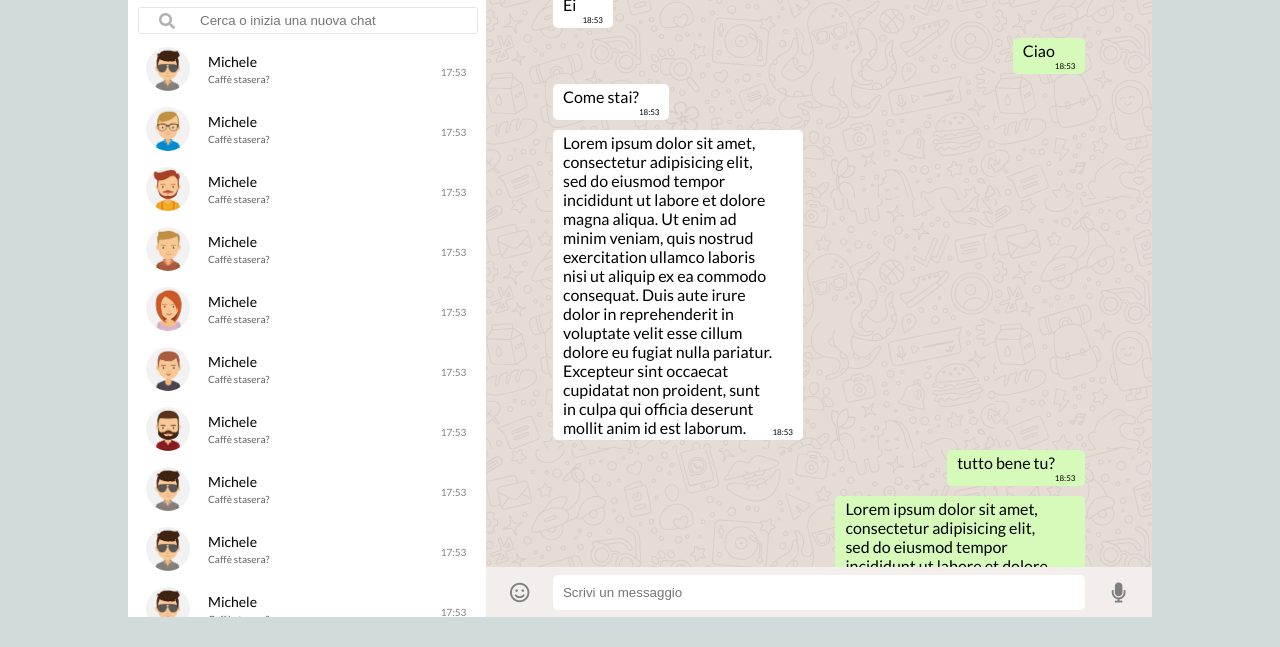
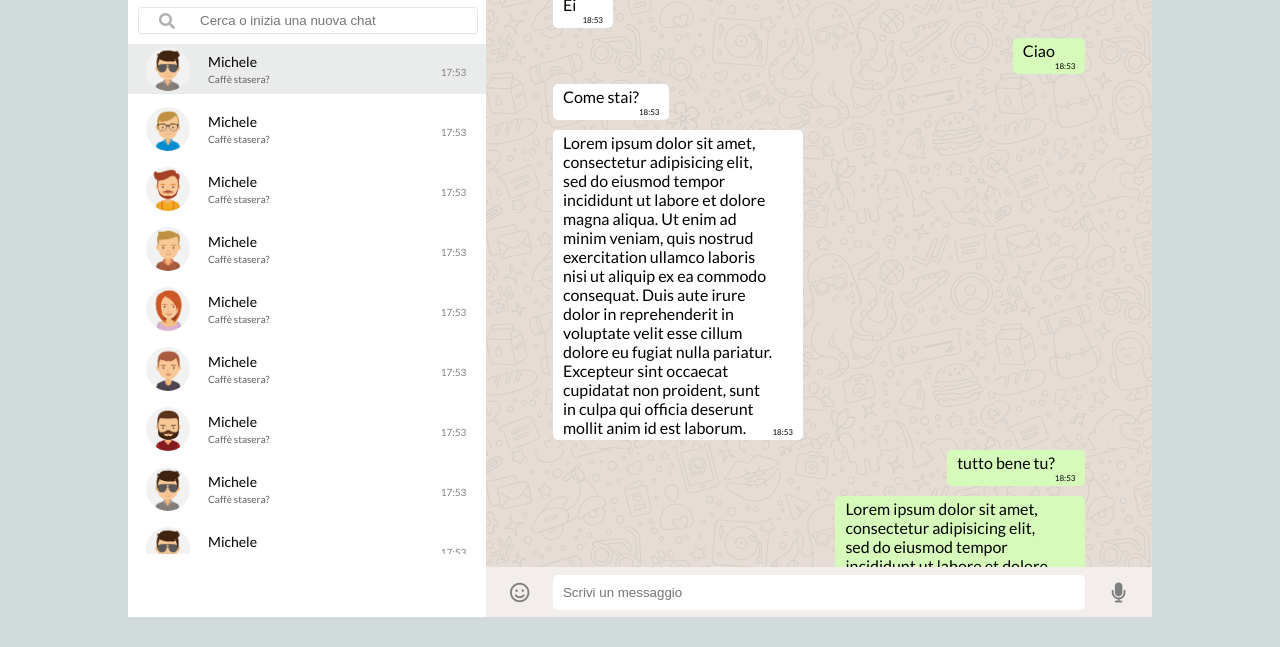
Before and after one commit to MarcoMadeddu/js-html-css-boolzap, a plain HTML site: page index.html in a window 1280 px wide. Shown: the part 153-800 px from the top of the page. Drawn offline with Linux system fonts and the light colour scheme.

Commit message:
fix and add comments

```diff
--- a/assets/main.css
+++ b/assets/main.css
@@ -24,6 +24,10 @@ body{
   color: #7f7f7f;
 }
 
+.active{
+  background-color: #eaebeb;
+}
+
 .app{
   height: 90vh;
   width: 80%;
@@ -36,7 +40,6 @@ body{
 .left-chat{
   height: 90vh;
   flex-basis: 35%;
-  overflow-y: scroll;
 }
 
 
@@ -133,6 +136,11 @@ body{
 
 /* C H A T S  S E C T I O N */
 
+.chat-container{
+  height: 510px;
+  overflow-y: scroll;
+}
+
 .chats{
   display: flex;
   align-items: center;
@@ -144,7 +152,6 @@ body{
 
 .chats:hover{
   background-color: #eaebeb;
-
 }
 
 .box-chat{
--- a/index.html
+++ b/index.html
@@ -16,21 +16,22 @@
 
   <body>
     <div class="app">
+      <!-- ** S E C T I O N  L E F T **  -->
+      <div class="left-chat">
 
-      <div class="left-chat">
+        <!--**  L E F T  H E A D E R **-->
         <header class="header-left">
           <img src="img/avatar_io.jpg" alt="">
-
           <nav class="left-nav">
             <a class="link-color" href="#"><i class="fas fa-circle-notch"></i></a>
             <a class="link-color"href="#"><i class="fas fa-comment-alt"></i></a>
             <a class="link-color"href="#"><i class="fas fa-ellipsis-v"></i></a>
           </nav>
-
         </header>
 
+        <!--**  L E F T  M A I N **-->
         <main class="main-left">
-
+          <!--**  N O T I F Y  S E C T I O N **-->
           <div class="notify">
             <div class="snooze">
               <i class="fas fa-bell-slash"></i>
@@ -40,14 +41,15 @@
               <span>Attiva notifiche desktop</span>
             </div>
           </div>
-
+          <!--**  S E A R C H  S E C T I O N **-->
           <div class="search">
             <i class="fas fa-search"></i>
             <input type="text" placeholder= "Cerca o inizia una nuova chat">
           </div>
 
-
-          <div class="chats">
+          <!--**  C H A T  S E C T I O N **-->
+          <div class="chat-container">
+            <div class="chats active">
               <div class="box-chat">
                 <img src="img/avatar_2.jpg" alt="">
                 <div class="chats-text">
@@ -202,13 +204,20 @@
                   <span>17:53</span>
                 </div>
             </div>
+          </div>
+
 
         </main>
 
       </div>
 
+      <!-- ** S E C T I O N  R I G H T **  -->
       <div class="right-chat">
+
+        <!-- ** H E A D E R  R I G H T **  -->
         <header class="header-right">
+
+          <!-- **  C O N T A C T  S E C T I O N **  -->
           <div class="contact">
             <div class="box-chat">
               <img src="img/avatar_1.jpg" alt="">
@@ -217,16 +226,15 @@
                 <span>Ultimo accesso oggi alle 17:53</span>
               </div>
             </div>
-
             <div class="contact-action">
               <a class="link-color" href="#"><i class="fas fa-search"></i></a>
               <a class="link-color" href="#"><i class="fas fa-paperclip"></i></a>
               <a class="link-color" href="#"><i class="fas fa-ellipsis-v"></i></a>
             </div>
-
           </div>
         </header>
 
+        <!-- ** M A I N  R I G H T **  -->
         <main class="main-right">
           <div class="main-chat">
             <ul class="list-chat">
@@ -238,9 +246,9 @@
               <li class="send"><span class="mex-text bg-green">Lorem ipsum dolor sit amet, consectetur adipisicing elit, sed do eiusmod tempor incididunt ut labore et dolore magna aliqua. Ut enim ad minim veniam, quis nostrud exercitation ullamco laboris nisi ut aliquip ex ea commodo consequat. Duis aute irure dolor in reprehenderit in voluptate velit esse cillum dolore eu fugiat nulla pariatur. Excepteur sint occaecat cupidatat non proident, sunt in culpa qui officia deserunt mollit anim id est laborum. <span>18:53</span></span> </li>
             </ul>
           </div>
-
         </main>
 
+        <!-- ** F O O T E R  R I G H T **  -->
         <footer class="footer-right">
           <div class="send-section">
             <div class="emoji">
@@ -253,11 +261,8 @@
               <a class="link-color" href="#"><i class="fas fa-microphone"></i></a>
             </div>
           </div>
-
         </footer>
-
       </div>
-
     </div>
 
 
```
Lines whose indentation alone changed are shown as unchanged.
